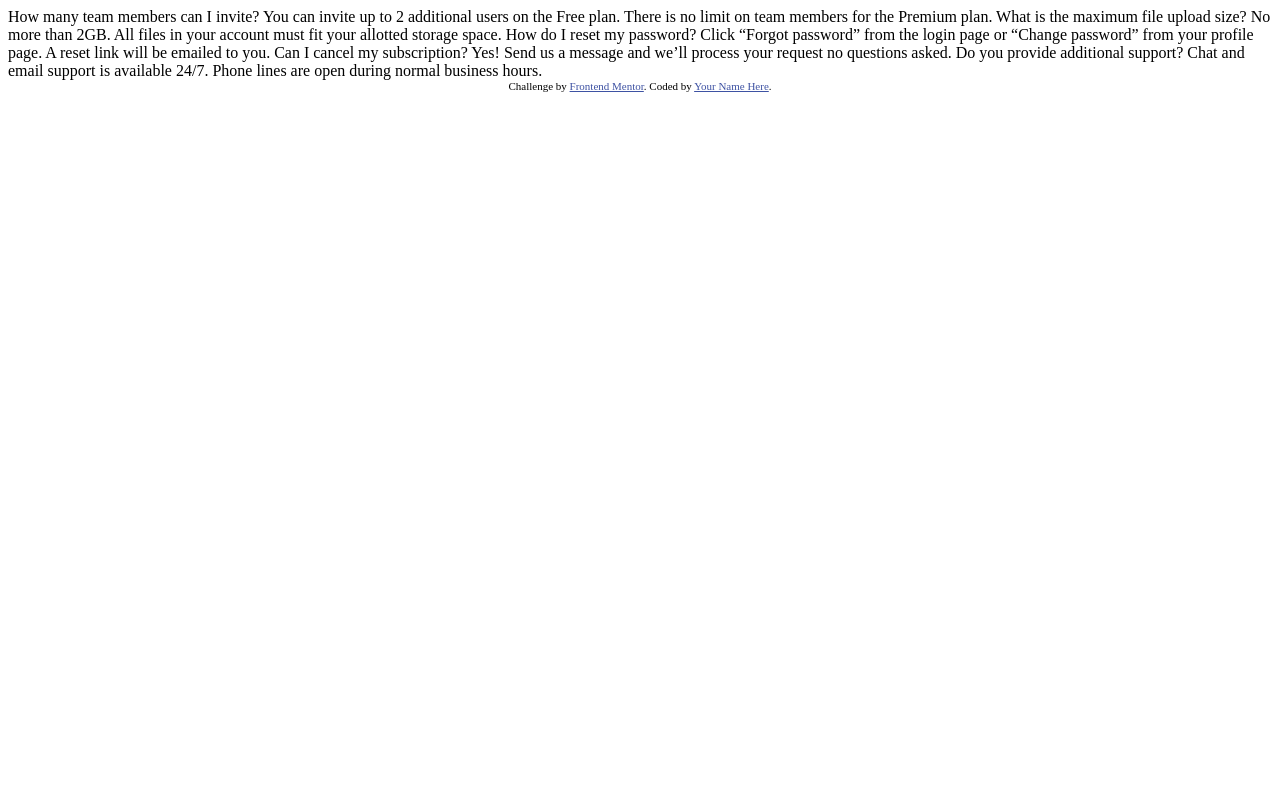
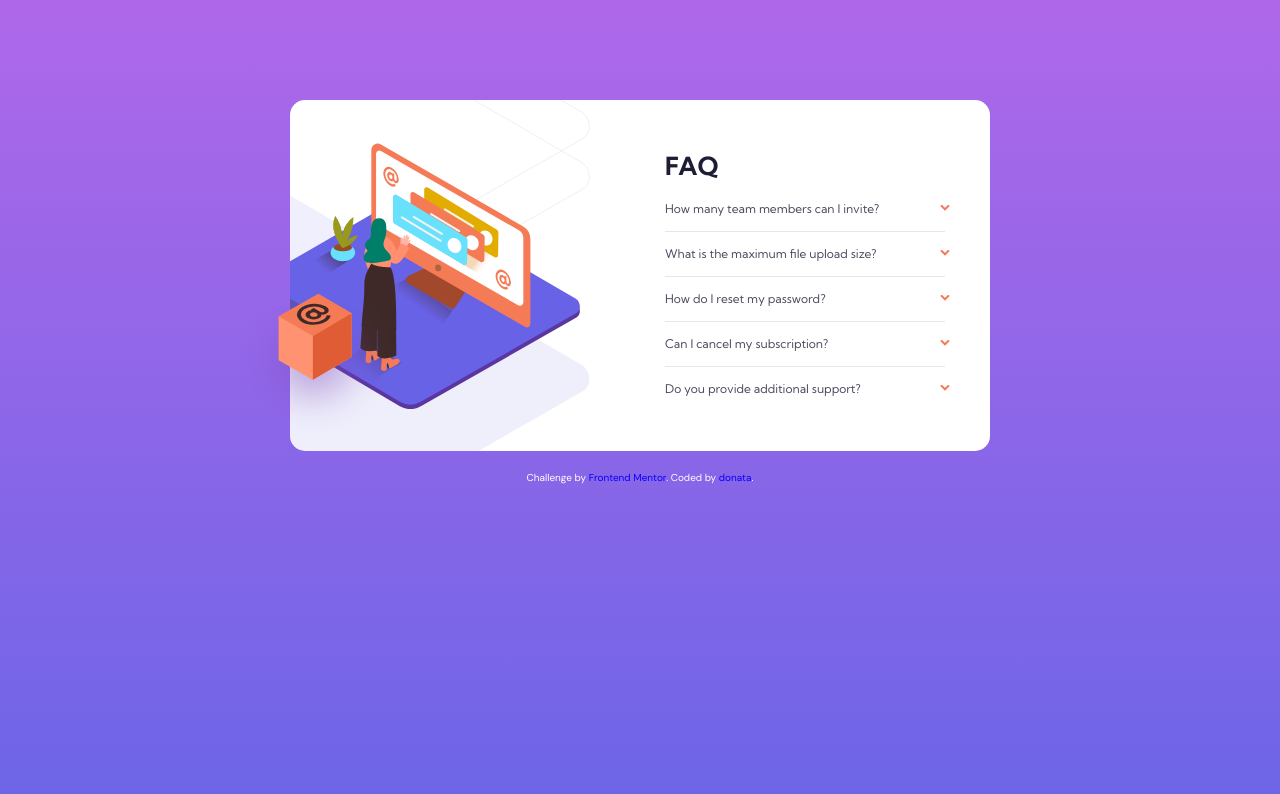
Before and after one commit to donataizekor/FAQ_card, a plain HTML site: page index.html in a window 1280 px wide. Drawn offline with Linux system fonts and the light colour scheme.

Commit message:
created accordion card w/ mobile and desktop view

```diff
--- a/index.html
+++ b/index.html
@@ -5,36 +5,60 @@
   <meta name="viewport" content="width=device-width, initial-scale=1.0"> <!-- displays site properly based on user's device -->
 
   <link rel="icon" type="image/png" sizes="32x32" href="./images/favicon-32x32.png">
+  <link rel="stylesheet" href="main.css">
 
   <title>Frontend Mentor | FAQ Accordion Card</title>
 
-  <!-- Feel free to remove these styles or customise in your own stylesheet 👍 -->
-  <style>
-    .attribution { font-size: 11px; text-align: center; }
-    .attribution a { color: hsl(228, 45%, 44%); }
-  </style>
 </head>
 <body>
-  How many team members can I invite?
-  You can invite up to 2 additional users on the Free plan. There is no limit on
-  team members for the Premium plan.
+  <main>
+      <div class="container">
+        <div class="desktop-background">
+           <img src="images/illustration-box-desktop.svg" alt="box-icon">
+        </div>
 
-  What is the maximum file upload size?
-  No more than 2GB. All files in your account must fit your allotted storage space.
+        <img class="woman-mobile" src="images/illustration-woman-online-mobile.svg" alt="woman-icon">
+        <div class="desktop-view">
+          <h1>FAQ</h1>
+          <div class="section">
+            <div class="title">How many team members can I invite?</div>
+            <div class="ans"> You can invite up to 2 additional users on the Free plan. There is no limit on team members for the Premium plan. </div>
+          </div>
+          <hr>
 
-  How do I reset my password?
-  Click “Forgot password” from the login page or “Change password” from your profile page.
-  A reset link will be emailed to you.
+          <div class="section">
+            <div class="title">What is the maximum file upload size?</div>
+            <div class="ans">No more than 2GB. All files in your account must fit your allotted storage space.</div>
+          </div>
+          <hr>
 
-  Can I cancel my subscription?
-  Yes! Send us a message and we’ll process your request no questions asked.
+          <div class="section">
+            <div class="title">How do I reset my password?</div>
+            <div class="ans">Click “Forgot password” from the login page or “Change password” from your profile page.
+              A reset link will be emailed to you.</div>
+          </div>
+          <hr>
 
-  Do you provide additional support?
-  Chat and email support is available 24/7. Phone lines are open during normal business hours.
 
-  <div class="attribution">
+          <div class="section">
+            <div class="title">  Can I cancel my subscription?</div>
+            <div class="ans">Yes! Send us a message and we’ll process your request no questions asked.</div>
+          </div>
+          <hr>
+
+          <div class="section">
+            <div class="title"> Do you provide additional support?</div>
+            <div class="ans">Chat and email support is available 24/7. Phone lines are open during normal business hours.</div>
+          </div>
+        </div>
+      </div>
+  </main>
+
+  <footer class="attribution">
     Challenge by <a href="https://www.frontendmentor.io?ref=challenge" target="_blank">Frontend Mentor</a>.
-    Coded by <a href="#">Your Name Here</a>.
-  </div>
+    Coded by <a href="https://www.frontendmentor.io/profile/donataizekor" target="_blank">donata</a>.
+  </footer>
+
+  <script src="script.js" type="text/javascript"></script>
 </body>
 </html>
--- /dev/null
+++ b/main.css
@@ -0,0 +1,151 @@
+@import url('https://fonts.googleapis.com/css2?family=DM+Sans&family=Kumbh+Sans:wght@400;700&display=swap');
+
+body{
+    background: linear-gradient(hsl(273, 75%, 66%), hsl(240, 73%, 65%));
+    background-repeat: no-repeat;
+    height: 100vh; /*expanding background to all screen*/
+}
+
+.container{
+    background-color: #fff;
+    background-image: url(images/bg-pattern-mobile.svg);
+    background-repeat: no-repeat;
+    background-size: 225px;
+    background-position: top -1% center ;
+    border-radius: 15px;
+    font-family: 'Kumbh Sans', sans-serif;
+    font-size: 12px;
+    width: 250px;
+    margin: 120px auto 0 auto;
+    padding: 40px 25px;
+    color: hsl(237, 12%, 33%);
+}
+
+.container h1{
+    margin: 80px 0 0 0;
+    text-align: center;
+    color: hsl(238, 29%, 16%);
+    font-size: 25px;
+}
+
+.container .section {
+    position: relative;
+}
+
+.container .title {
+    position: relative;
+    margin: 15px 0;
+}
+
+.container .title:hover{
+    color: hsl(14, 88%, 65%);
+    cursor: pointer;
+}
+
+.container .title::before {
+    content: url(images/icon-arrow-down.svg);
+    position: absolute;
+    top: 40%;
+    right: -5px;
+    transform: translateY(-50%); /*centers arrow image*/
+    transition: 0.5s; /*makes rotation animation smoother*/
+}
+
+.container .ans {
+    position: relative;
+    height: 0; /*hide the asnwers*/
+    overflow: hidden;
+    transition: 0.5s; /*makes opening animation smoother*/
+    color: hsl(240, 6%, 50%);
+}
+
+.container .section.active .ans {
+    height: 60px; /*shows the asnwers*/
+}
+
+.container .section.active .title {
+    font-weight: 700;
+}
+
+.container .section.active .title::before {
+    transform: rotate(180deg); /*rotating arrow image 180*/
+    transition: 0.5s;
+    top: 0;
+}
+
+.woman-mobile{
+    height: 170px;
+    position: absolute;
+    margin: auto;
+    top: 3%;
+    left: 0;
+    right: 0;
+}
+
+hr{
+    border: none;
+    height: .1px;
+    background-color: hsl(240, 5%, 91%);
+    margin: 0;
+}
+
+.desktop-background img{
+    display: none; /*hiding desktop view images*/
+}
+
+.attribution{
+    font-size: 10px;
+    margin: 20px 0 0 0;
+    color: #fff;
+    text-align: center;
+    font-family: 'DM Sans', sans-serif;
+}
+
+.attribution a{
+    color: hsl(241, 100%, 50%);
+    text-decoration: none;
+}
+
+.attribution a:hover{
+    color: #fff;
+}
+
+@media only screen and (min-width: 980px) { /*desktop view*/
+    .container{
+        display: grid;
+        grid-template-columns: 1fr 1fr;
+        width: 700px;
+        margin: 100px auto 0 auto;
+        padding: 0;
+        background-image: none; /*removing mobile view drop shadow image*/
+    }
+
+    .container h1{
+        text-align: left;
+        margin: 10px 0 20px 0;
+    }
+
+    .woman-mobile{
+        display: none; /*hiding mobile view illustration*/
+    }
+
+    .desktop-view{
+        margin: 0 20px 0 0;
+        padding: 40px 25px;
+    }
+
+    .desktop-background{
+        background-image: url(images/illustration-woman-online-desktop.svg), url(images/bg-pattern-desktop.svg);
+        background-size: 350px, 650px;
+        background-repeat: no-repeat, no-repeat;
+        background-position: center left -60px, bottom -110px left -350px ;
+    }
+
+    .desktop-background img{
+        display: inline;
+        height: 150px;
+        position:absolute;
+        top: 36.5%;
+        left: 18.5%;
+    }
+}
--- /dev/null
+++ b/script.js
@@ -0,0 +1,7 @@
+const section = document.getElementsByClassName('section');
+
+for (i=0; i<section.length; i++) {
+  section[i].addEventListener('click', function () {
+    this.classList.toggle('active')
+  })
+}
```
